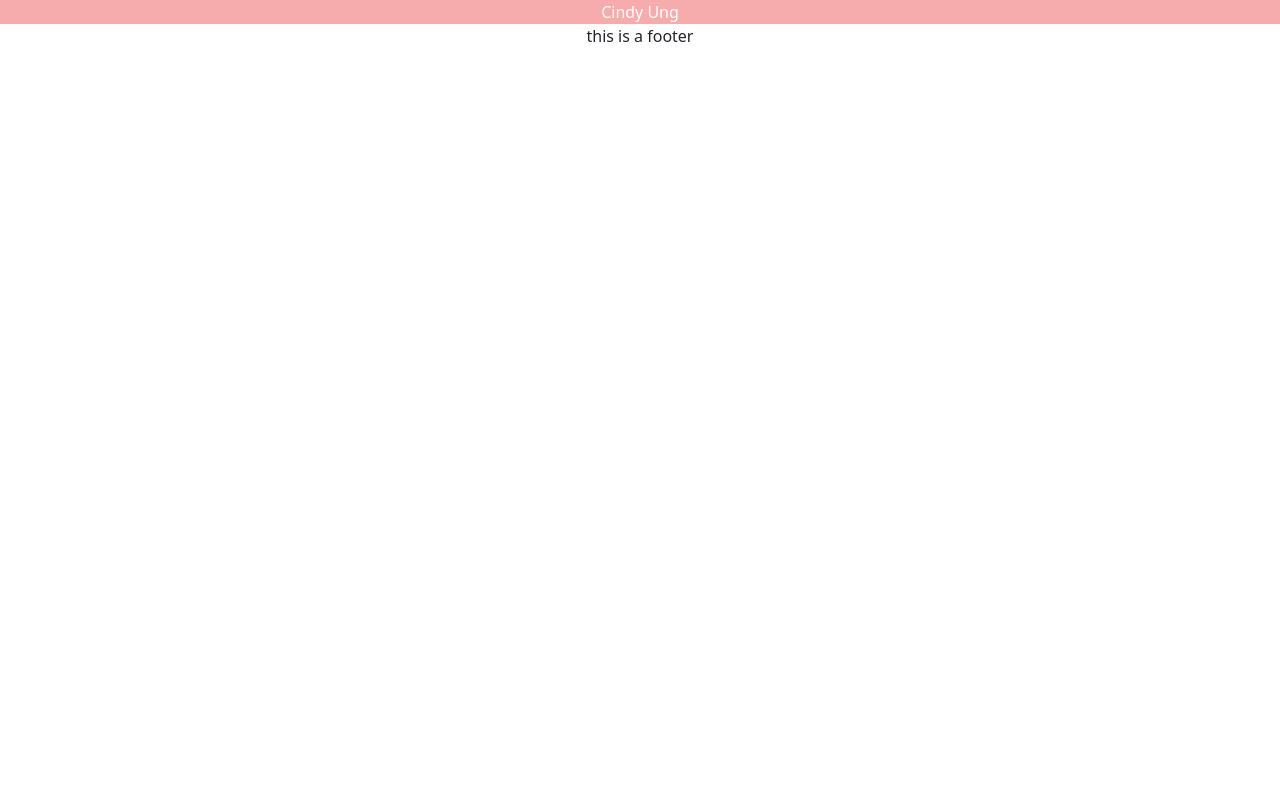
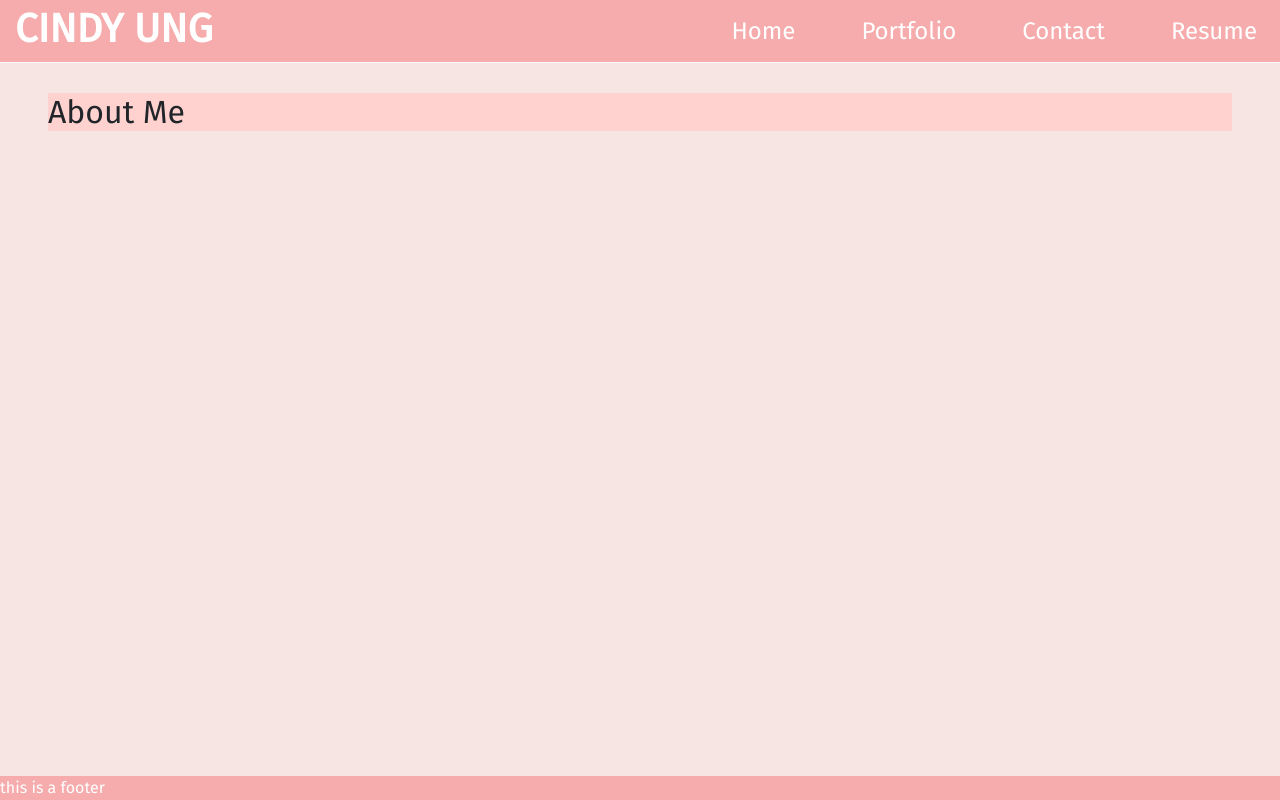
Before and after one commit to cindyung56/react-portfolio, a React (Create React App) app: page / in a window 1280 px wide. Built offline with nearby package versions, Linux system fonts and the light colour scheme.

Commit message:
fixed navigation

```diff
--- a/public/index.html
+++ b/public/index.html
@@ -15,6 +15,12 @@
       user's mobile device or desktop. See https://developers.google.com/web/fundamentals/web-app-manifest/
     -->
     <link rel="manifest" href="%PUBLIC_URL%/manifest.json" />
+    <link rel="preconnect" href="https://fonts.googleapis.com" />
+    <link rel="preconnect" href="https://fonts.gstatic.com" crossorigin />
+    <link
+      href="https://fonts.googleapis.com/css2?family=Fira+Sans&display=swap"
+      rel="stylesheet"
+    />
     <!--
       Notice the use of %PUBLIC_URL% in the tags above.
       It will be replaced with the URL of the `public` folder during the build.
--- a/src/App.css
+++ b/src/App.css
@@ -1,38 +1,36 @@
-.App {
-  text-align: center;
+:root {
+    --mistyrose: #f7e5e4;
+    --blackshadow: #bbacaf;
+    --lightred: #ffd2cf;
+    --melon: #f6acad;
+    --white: #ffffff;
+    --black: #000000;
+  }
+
+* {
+  font-family: "Fira Sans", Helvetica, sans-serif;
+  font-size: 1em;
+  margin: 0;
+  padding: 0;
 }
 
-.App-logo {
-  height: 40vmin;
-  pointer-events: none;
+body{
+  background-color: var(--mistyrose)!important;
 }
 
-@media (prefers-reduced-motion: no-preference) {
-  .App-logo {
-    animation: App-logo-spin infinite 20s linear;
-  }
+.page-container{
+  position: relative;
+  min-height: 100vh;
 }
 
-.App-header {
-  background-color: #282c34;
-  min-height: 100vh;
-  display: flex;
-  flex-direction: column;
-  align-items: center;
-  justify-content: center;
-  font-size: calc(10px + 2vmin);
-  color: white;
+.navigation-bar li{
+    display: inline;
+    margin-left: 30px;
+    margin-right: 10px;
+    padding: 13px;
 }
 
-.App-link {
-  color: #61dafb;
+.navigation-bar li:hover{
+    background-color: var(--blackshadow);
+    text-shadow: 1px 1px var(--lightred);
 }
-
-@keyframes App-logo-spin {
-  from {
-    transform: rotate(0deg);
-  }
-  to {
-    transform: rotate(360deg);
-  }
-}
--- a/src/App.js
+++ b/src/App.js
@@ -1,13 +1,12 @@
-import logo from './logo.svg';
 import './App.css';
 
-import Container from './components/Container';
+import PortfolioContainer from './components/PortfolioContainer';
 
 
 function App() {
   return (
     <div className="App">
-      <Container/>
+      <PortfolioContainer/>
     </div>
   );
 }
--- a/src/components/Footer.js
+++ b/src/components/Footer.js
@@ -2,5 +2,21 @@ import React, { useState } from "react";
 
 
 export default function Footer(){
-    return <footer>this is a footer</footer>
+    const mistyrose = "#f7e5e4";
+    const blackshadow = "#bbacaf";
+    const lightred = "#ffd2cf";
+    const melon = "#f6acad";
+
+    const styles = {
+      footer: {
+        background: melon,
+        color: "white",
+        width: "100%",
+        position: 'absolute',
+        bottom: 0,
+      },
+    };
+
+
+    return <footer style={styles.footer}>this is a footer</footer>
 }
--- a/src/components/Header.js
+++ b/src/components/Header.js
@@ -1,18 +1,26 @@
 import React, { useState } from "react";
+import Navigation from './Navigation';
 
-export default function Header() {
-  const mistyrose = "#f7e5e4";
-  const blackshadow = "#bbacaf";
-  const lightred = "#ffd2cf";
+export default function Header({currentPage, handlePageChange}) {
   const melon = "#f6acad";
 
   const styles = {
     header: {
       background: melon,
-      color: "white",
       width: "100%",
+      'display': 'inline-flex',
+      justifyContent: 'space-between',
+      marginBottom: '30px',
     },
+    h1: {
+      fontWeight: 'bold',
+      marginLeft: '15px',
+      marginTop: '5px',
+    }
   };
 
-  return <header style={styles.header}>Cindy Ung</header>;
+  return <header style={styles.header} className="text-white border-bottom border-light">
+    <h1 style={styles.h1}>CINDY UNG</h1>
+    <Navigation currentPage={currentPage} handlePageChange={handlePageChange}/>
+    </header>;
 }
--- a/src/components/Navigation.js
+++ b/src/components/Navigation.js
@@ -0,0 +1,57 @@
+import React, { useState } from "react";
+
+export default function Navigation({currentPage, handlePageChange}) {
+  const styles = {
+    ul: {
+      listStyle: "none",
+      display: "inline-flex",
+      //   float: "right",
+      alignItems: "center",
+      margin: 0,
+      fontSize: "150%",
+    },
+  };
+
+  return (
+    <ul style={styles.ul} className="navigation-bar">
+      <li>
+        <a
+          href="#home"
+          onClick={() => handlePageChange("Home")}
+          className={currentPage === "Home" ? "nav-link active" : "nav-link"}
+        >
+          Home
+        </a>
+      </li>
+      <li>
+        <a
+          href="#portfolio"
+          onClick={() => handlePageChange("Portfolio")}
+          className={
+            currentPage === "Portfolio" ? "nav-link active" : "nav-link"
+          }
+        >
+          Portfolio
+        </a>
+      </li>
+      <li>
+        <a
+          href="#contact"
+          onClick={() => handlePageChange("Contact")}
+          className={currentPage === "Contact" ? "nav-link active" : "nav-link"}
+        >
+          Contact
+        </a>
+      </li>
+      <li>
+        <a
+          href="#resume"
+          onClick={() => handlePageChange("Resume")}
+          className={currentPage === "Resume" ? "nav-link active" : "nav-link"}
+        >
+          Resume
+        </a>
+      </li>
+    </ul>
+  );
+}
--- a/src/components/Container.js
+++ b/src/components/PortfolioContainer.js
@@ -11,21 +11,24 @@ export default function Container() {
   const [currentPage, setCurrentPage] = useState("Home");
 
   const renderPage = () => {
+    console.log(renderPage);
     if (currentPage === "Home") {
-      <Home />;
+      return <Home />;
     } else if (currentPage === "Portfolio") {
-      <Portfolio />;
+      return <Portfolio />;
     } else if (currentPage === "Contact") {
-      <Contact />;
+      return <Contact />;
     } else if (currentPage === "Resume") {
-      <Resume />;
+      return <Resume />;
     }
   };
 
+  const handlePageChange = (page) => setCurrentPage(page);
+
   return (
-    <div>
-      <Header />
-      {renderPage}
+    <div className="page-container">
+      <Header currentPage={currentPage} handlePageChange={handlePageChange}/>
+      {renderPage()}
       <Footer />
     </div>
   );
--- a/src/components/pages/Home.js
+++ b/src/components/pages/Home.js
@@ -1,9 +1,19 @@
-import React, { useState } from "react";
+import React from "react";
 
-export default function Home(){
-    return(
-        <div>
-            Home page
-        </div>
-    )
+export default function Home() {
+  const mistyrose = "#f7e5e4";
+  const blackshadow = "#bbacaf";
+  const lightred = "#ffd2cf";
+
+  const styles = {
+    aboutBody: {
+      background: lightred,
+    },
+  };
+
+  return (
+    <div style={styles.aboutBody} className="mx-5">
+      <h2>About Me</h2>
+    </div>
+  );
 }
```
